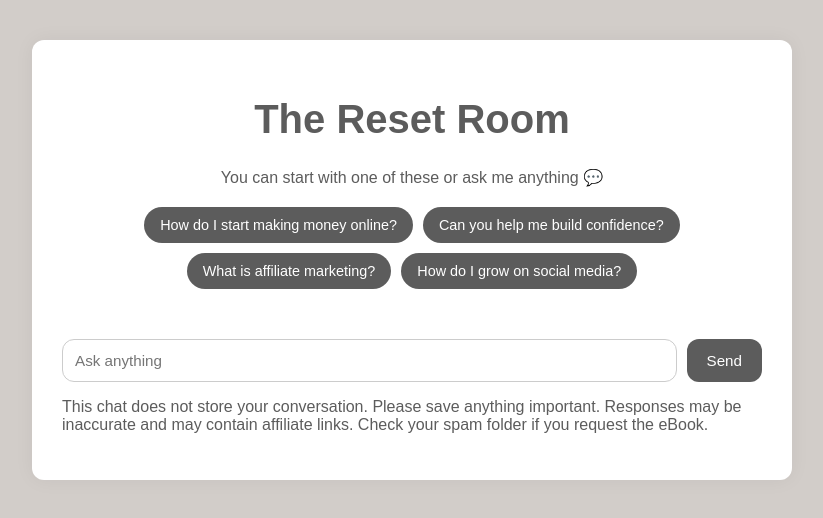
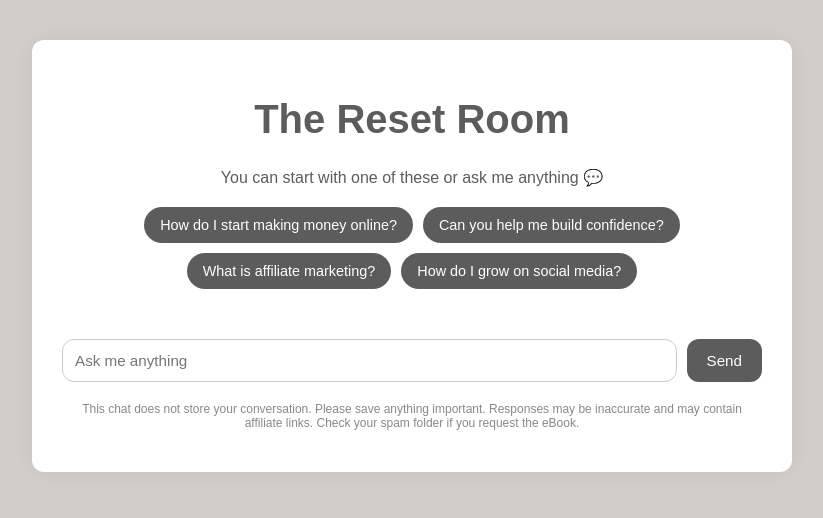
Before and after one commit to SarahFrenchMarketing/resetroom-chat-ui, a Next.js app: page / in a window 1280 px wide. Shown: the top 518 px of the page, without its empty margins (228-1051 px from the left). Built offline with nearby package versions, Linux system fonts and the light colour scheme.

Commit message:
Update index.js

```diff
--- a/pages/index.js
+++ b/pages/index.js
@@ -1,53 +1,47 @@
-import { useState, useRef, useEffect } from 'react'
-import Head from 'next/head'
+import { useState, useRef, useEffect } from 'react';
+import Head from 'next/head';
+import '../styles/globals.css';
 
 export default function Home() {
-  const [messages, setMessages] = useState([])
-  const [input, setInput] = useState('')
-  const [loading, setLoading] = useState(false)
-  const chatEndRef = useRef(null)
+  const [messages, setMessages] = useState([]);
+  const [input, setInput] = useState('');
+  const chatEndRef = useRef(null);
 
   const suggestions = [
     'How do I start making money online?',
     'Can you help me build confidence?',
     'What is affiliate marketing?',
     'How do I grow on social media?',
-  ]
+  ];
 
   const scrollToBottom = () => {
-    chatEndRef.current?.scrollIntoView({ behavior: 'smooth' })
-  }
+    chatEndRef.current?.scrollIntoView({ behavior: 'smooth' });
+  };
 
   useEffect(() => {
-    scrollToBottom()
-  }, [messages])
+    scrollToBottom();
+  }, [messages]);
+
+  const handleSuggestion = (text) => {
+    setInput(text);
+    sendMessage(text);
+  };
 
   const sendMessage = async (message) => {
-    if (!message.trim()) return
-    const newMessages = [...messages, { role: 'user', content: message }]
-    setMessages(newMessages)
-    setInput('')
-    setLoading(true)
+    if (!message.trim()) return;
+    const newMessages = [...messages, { role: 'user', content: message }];
+    setMessages(newMessages);
+    setInput('');
 
     const res = await fetch('/api/chat', {
       method: 'POST',
       headers: { 'Content-Type': 'application/json' },
       body: JSON.stringify({ messages: newMessages }),
-    })
+    });
 
-    const data = await res.json()
-    setMessages([...newMessages, data])
-    setLoading(false)
-  }
-
-  const handleSubmit = (e) => {
-    e.preventDefault()
-    sendMessage(input)
-  }
-
-  const handleSuggestion = (text) => {
-    sendMessage(text)
-  }
+    const data = await res.json();
+    setMessages([...newMessages, data]);
+  };
 
   return (
     <>
@@ -57,9 +51,7 @@ export default function Home() {
       <main className="chatContainer">
         <div className="chatBox">
           <h1 className="title">The Reset Room</h1>
-          <p className="subtitle">
-            You can start with one of these or ask me anything 💬
-          </p>
+          <p className="subtitle">You can start with one of these or ask me anything 💬</p>
 
           <div className="suggestions">
             {suggestions.map((text, idx) => (
@@ -80,29 +72,27 @@ export default function Home() {
                 {msg.content}
               </div>
             ))}
-            {loading && (
-              <div className="assistantMessage">Thinking...</div>
-            )}
             <div ref={chatEndRef} />
           </div>
 
-          <form onSubmit={handleSubmit} className="inputArea">
+          <div className="inputArea">
             <input
               type="text"
+              placeholder="Ask me anything"
               value={input}
               onChange={(e) => setInput(e.target.value)}
-              placeholder="Ask anything"
+              onKeyDown={(e) => e.key === 'Enter' && sendMessage(input)}
             />
-            <button type="submit">Send</button>
-          </form>
+            <button onClick={() => sendMessage(input)}>Send</button>
+          </div>
 
-          <p className="disclaimer">
-            This chat does not store your conversation. Please save anything
-            important. Responses may be inaccurate and may contain affiliate
-            links. Check your spam folder if you request the eBook.
+          <p className="footerNote">
+            This chat does not store your conversation. Please save anything important.
+            Responses may be inaccurate and may contain affiliate links. Check your spam
+            folder if you request the eBook.
           </p>
         </div>
       </main>
     </>
-  )
+  );
 }
```
